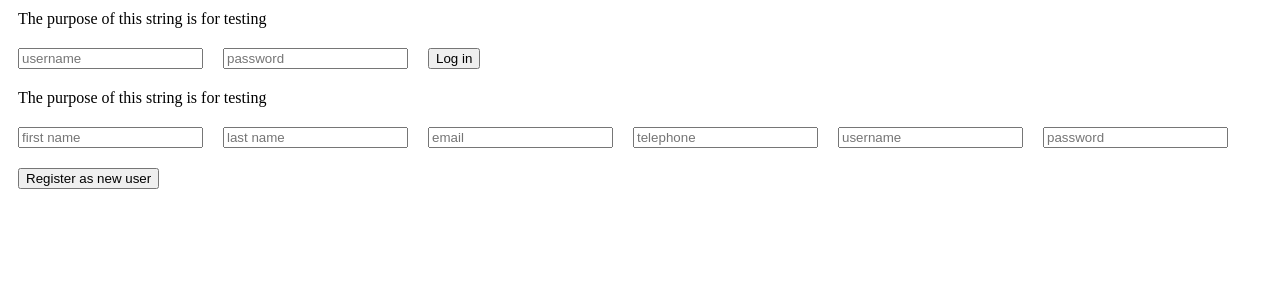
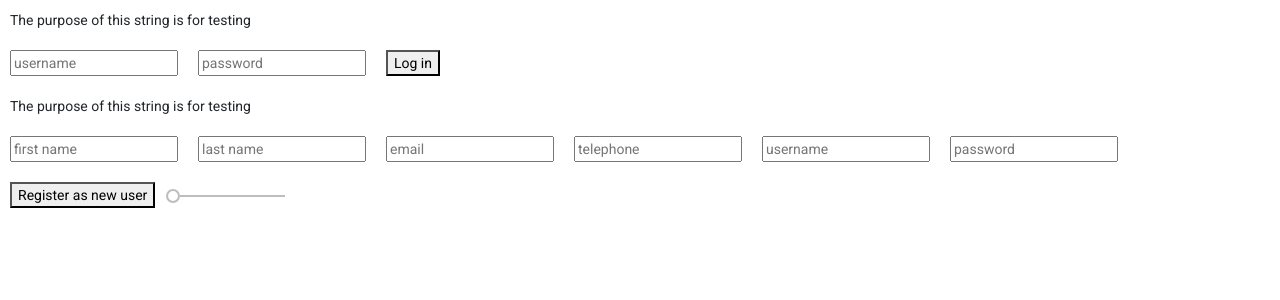
Before and after one commit to PGelmers/staalptkram-front, an Angular app: page / in a window 1280 px wide. Shown: the top 300 px of the page. Built offline with nearby package versions, Linux system fonts and the light colour scheme.

Commit message:
Bootstrap and Angular Material working!

```diff
--- a/angular.json
+++ b/angular.json
@@ -24,9 +24,14 @@
               "src/assets"
             ],
             "styles": [
-              "src/styles.css"
+              "./node_modules/@angular/material/prebuilt-themes/deeppurple-amber.css",
+              "src/styles.css",
+              "node_modules/bootstrap/dist/css/bootstrap.css"
             ],
-            "scripts": []
+            "scripts": [
+              "node_modules/jquery/dist/jquery.slim.js",
+              "node_modules/bootstrap/dist/js/bootstrap.js"
+            ]
           },
           "configurations": {
             "production": {
@@ -88,6 +93,7 @@
               "src/assets"
             ],
             "styles": [
+              "./node_modules/@angular/material/prebuilt-themes/deeppurple-amber.css",
               "src/styles.css"
             ],
             "scripts": []
@@ -119,6 +125,7 @@
           }
         }
       }
-    }},
+    }
+  },
   "defaultProject": "staalptkram-front"
 }
--- a/package.json
+++ b/package.json
@@ -12,13 +12,17 @@
   "private": true,
   "dependencies": {
     "@angular/animations": "~10.2.0",
+    "@angular/cdk": "^10.2.7",
     "@angular/common": "~10.2.0",
     "@angular/compiler": "~10.2.0",
     "@angular/core": "~10.2.0",
     "@angular/forms": "~10.2.0",
+    "@angular/material": "^10.2.7",
     "@angular/platform-browser": "~10.2.0",
     "@angular/platform-browser-dynamic": "~10.2.0",
     "@angular/router": "~10.2.0",
+    "bootstrap": "^4.5.3",
+    "jquery": "^3.5.1",
     "rxjs": "~6.6.0",
     "tslib": "^2.0.0",
     "zone.js": "~0.10.2"
--- a/src/app/app.component.html
+++ b/src/app/app.component.html
@@ -1,3 +1,5 @@
 <app-login></app-login>
 
 <app-new-user></app-new-user>
+
+<mat-slider min="1" max="100" step="1" value="1"></mat-slider>
--- a/src/index.html
+++ b/src/index.html
@@ -6,8 +6,10 @@
   <base href="/">
   <meta name="viewport" content="width=device-width, initial-scale=1">
   <link rel="icon" type="image/x-icon" href="favicon.ico">
+  <link href="https://fonts.googleapis.com/css?family=Roboto:300,400,500&display=swap" rel="stylesheet">
+  <link href="https://fonts.googleapis.com/icon?family=Material+Icons" rel="stylesheet">
 </head>
-<body>
+<body class="mat-typography">
   <app-root></app-root>
 </body>
 </html>
--- a/src/styles.css
+++ b/src/styles.css
@@ -1 +1,4 @@
 /* You can add global styles to this file, and also import other style files */
+
+html, body { height: 100%; }
+body { margin: 0; font-family: Roboto, "Helvetica Neue", sans-serif; }
```
Also changed, not shown: src/app/angular-material.module.ts (added, +14 -0 lines), src/app/app.module.ts (+5 -2 lines), 1 other file (tests, documents, lock files or other folders).
